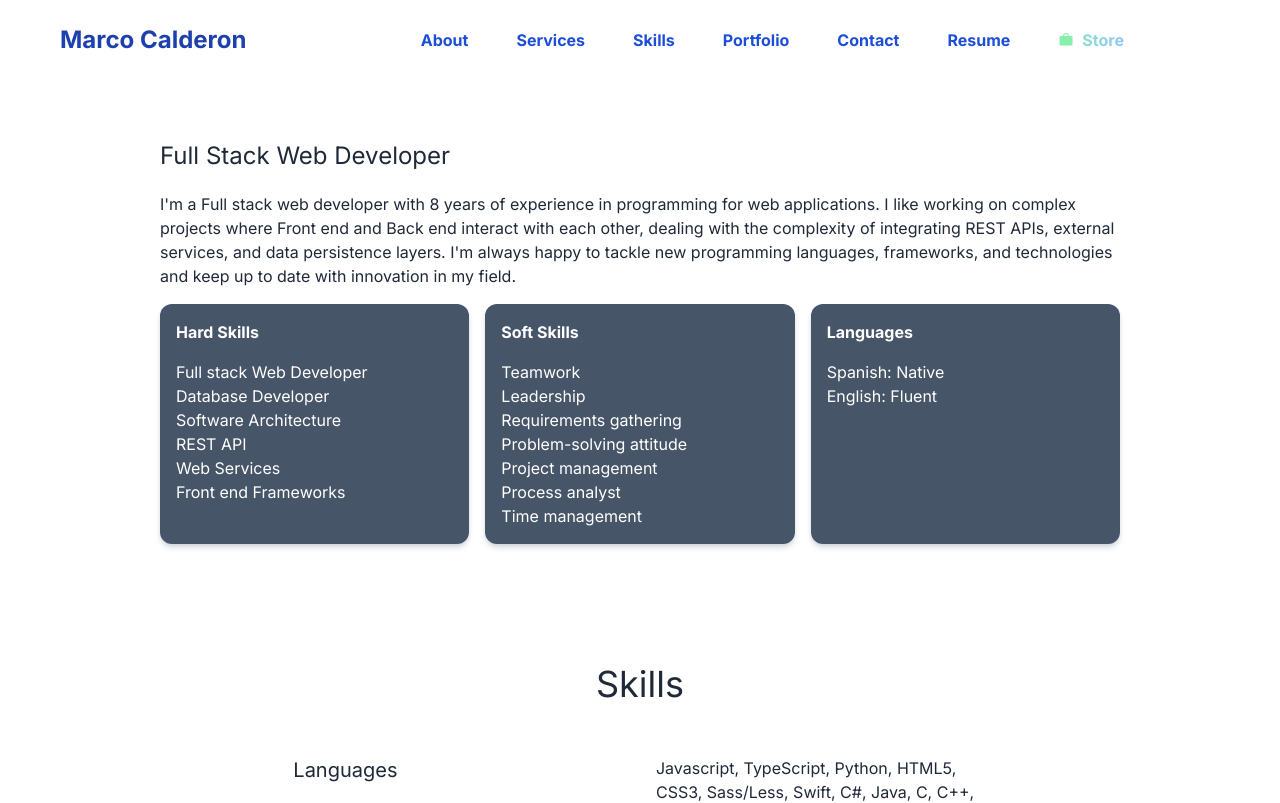
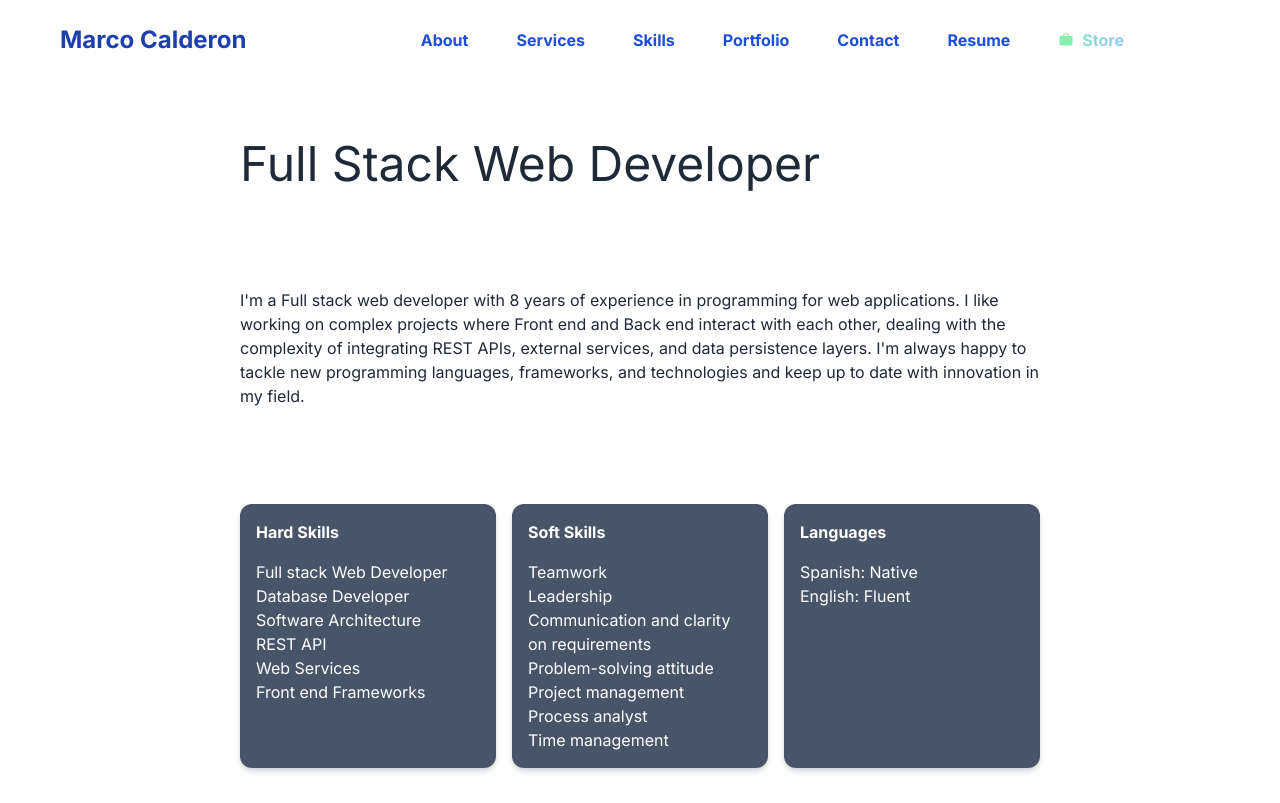
Before and after one commit to marco-calderon/marco-calderon.github.io, a Next.js app: page /resume in a window 1280 px wide. Shown: the top 803 px of the page. Built offline with nearby package versions, Linux system fonts and the light colour scheme; some icons are missing.

Commit message:
refactor: updated resume and hide navbar when printing

```diff
--- a/components/Navbar.tsx
+++ b/components/Navbar.tsx
@@ -14,7 +14,7 @@ const Navbar = ({ transparent }: NavbarProps) => {
     <>
       <header
         id="header"
-        className={`fixed z-[100] w-full px-[20px] lg:px-[60px] py-6 transition-all ${
+        className={`fixed z-[100] w-full px-[20px] lg:px-[60px] py-6 transition-all print:hidden ${
           !transparent
             ? 'backdrop-blur-md bg-white/50 dark:bg-gray-900/50'
             : 'bg-transparent'
--- a/pages/resume.tsx
+++ b/pages/resume.tsx
@@ -1,4 +1,3 @@
-import { Icon } from '@iconify/react';
 import React from 'react';
 import Experience from '../components/Experience';
 import Layout from '../components/Layout';
@@ -20,11 +19,11 @@ const Resume = () => {
             className="w-full px-8 mt-20 xs:px-20 sm:px-20 md:px-40 lg:px-40 xl:px-40"
             data-aos-delay="200"
           >
-            <div className="mt-5">
-              <h1 className="text-2xl">Full Stack Web Developer</h1>
+            <div className="mt-5 px-2 lg:px-20">
+              <h1 className="text-5xl">Full Stack Web Developer</h1>
             </div>
 
-            <p className="mt-5 mb-4">
+            <p className="mt-5 mb-4 px-2 lg:px-20 py-4 lg:py-20">
               I&apos;m a Full stack web developer with 8 years of experience in
               programming for web applications. I like working on complex
               projects where Front end and Back end interact with each other,
@@ -34,7 +33,7 @@ const Resume = () => {
               keep up to date with innovation in my field.
             </p>
 
-            <div className="grid grid-cols-1 gap-4 md:grid-cols-3 lg:grid-cols-3 xl:grid-cols-3 sm:grid-cols-1 xs:grid-cols-1 auto-rows-1fr">
+            <div className="grid grid-cols-1 gap-4 md:grid-cols-3 lg:grid-cols-3 xl:grid-cols-3 sm:grid-cols-1 xs:grid-cols-1 auto-rows-1fr px-2 lg:px-20">
               <div className="flex-1 p-4 text-white shadow-md rounded-xl bg-slate-600 shadow-gray-300 dark:shadow-slate-700">
                 <h5 className="mb-4 font-bold">Hard Skills</h5>
                 <ul>
@@ -51,7 +50,7 @@ const Resume = () => {
                 <ul>
                   <li>Teamwork</li>
                   <li>Leadership</li>
-                  <li>Requirements gathering</li>
+                  <li>Communication and clarity on requirements</li>
                   <li>Problem-solving attitude</li>
                   <li>Project management</li>
                   <li>Process analyst</li>
@@ -73,15 +72,15 @@ const Resume = () => {
 
         <section data-aos="fade-up">
           <div
-            className="w-full px-8 xs:px-20 sm:px-20 md:px-40 lg:px-40 xl:px-40"
+            className="w-full px-8 sm:px-20 md:px-40 lg:px-40 xl:px-40"
             data-aos-delay="200"
           >
             <div className="row">
-              <header className="flex flex-col items-center mb-5 w-100">
-                <p className="text-4xl ">Experience</p>
+              <header className="flex flex-col items-center mb-5 w-full">
+                <p className="text-4xl">Experience</p>
               </header>
 
-              <div className="col-lg-8 col-md-9 col-sm-12">
+              <div className="col-lg-8 col-md-9 col-sm-12 px-4 lg:px-20">
                 <Experience
                   title="Full Stack Web Developer (Independent)"
                   location="Agency"
@@ -99,6 +98,10 @@ const Resume = () => {
                     'API integration with an existing React application for shop management.',
                     'React development with custom styling for a PDF files management platform.',
                     'Automation development for scraping and food order.',
+                    'Frontend development for crypto dashboard system with Firebase.',
+                    'Ecommerce platform development using Next.js and microservices.',
+                    'Frontend design implementation for an documentation research AI startup.',
+                    'Full stack development using React and Django (Python3).',
                   ])}
                 />
 
@@ -169,11 +172,11 @@ const Resume = () => {
             data-aos-delay="200"
           >
             <div className="row">
-              <header className="flex flex-col items-center mb-5 w-100">
+              <header className="flex flex-col items-center mb-5 w-full">
                 <p className="text-4xl ">Education</p>
               </header>
 
-              <div className="flex flex-col gap-4">
+              <div className="flex flex-col gap-4 px-4 lg:px-20">
                 <div className="flex flex-col gap-2 mb-1">
                   <h5 className="text-xl text-blue-500 dark:text-blue-300">
                     M.Sc. in Computer Science
```
Also changed, not shown: tina/tina-lock.json (+1 -1 lines).
